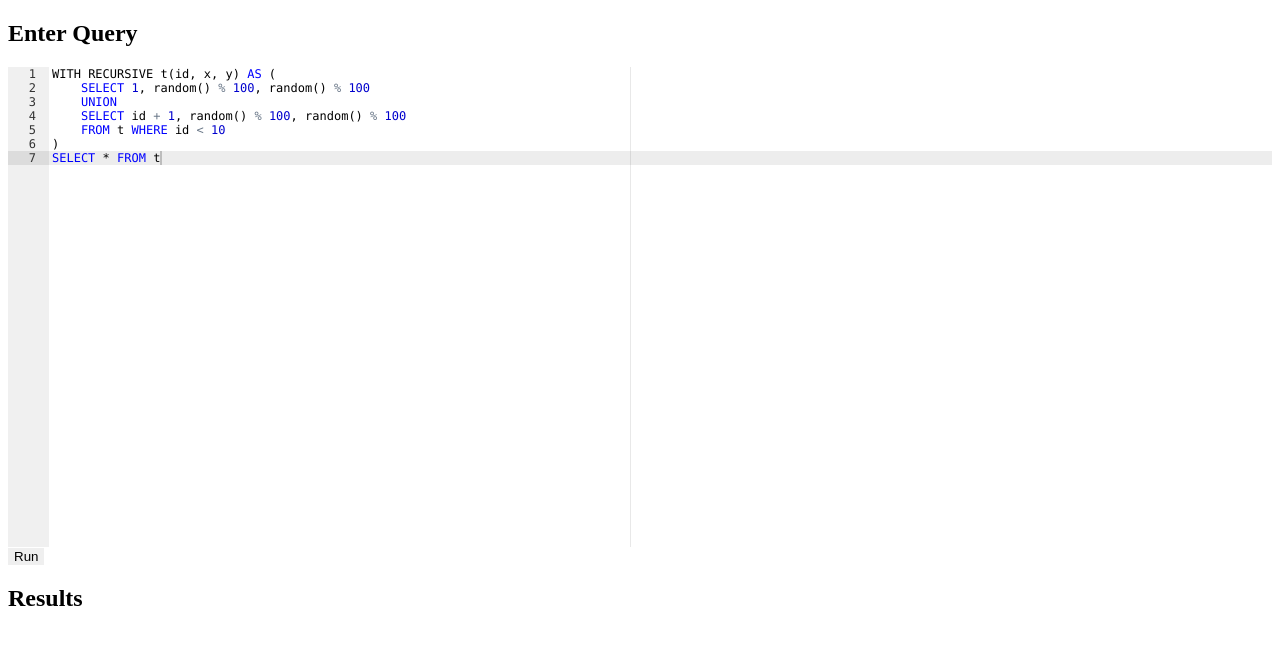
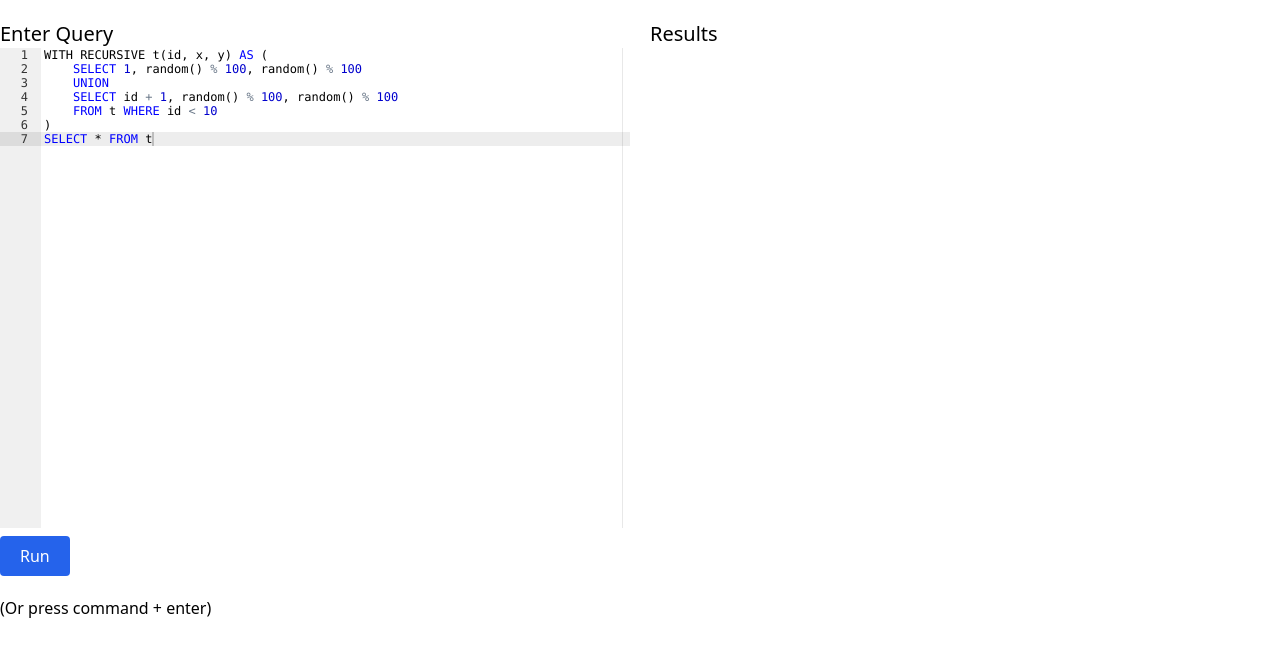
Before and after one commit to zgulde/sqimple, a Flask app: page / in a window 1280 px wide. Shown: the top 657 px of the page. Run offline with Flask 2, Linux system fonts and the light colour scheme.

Commit message:
Update frontend

```diff
--- /dev/null
+++ b/sqimple/static/main.js
@@ -0,0 +1,53 @@
+const hideErrorOutput = () => {
+  errorOutput.classList.add('hidden')
+}
+
+const showError = error => {
+  errorOutput.classList.remove('hidden')
+  errorOutput.innerText = error
+}
+
+const handleResponse = ({result, error}) => {
+  hideErrorOutput()
+  outputTable.innerHTML = result
+
+  if (error) {
+    showError(error)
+  }
+}
+
+const sendQuery = e => {
+  editor.selectAll()
+  const body = editor.getSelectedText().trim()
+  editor.clearSelection()
+  const options = { method: 'POST', body }
+  fetch('/query', options)
+    .then(response => response.json())
+    .then(handleResponse)
+    .catch(e => showError(`${e.name} ${e.message}`))
+}
+
+const submitButton = document.querySelector('#submit')
+const outputTable = document.querySelector('#output')
+const errorOutput = document.querySelector('#error')
+
+submitButton.addEventListener('click', sendQuery)
+
+const editor = ace.edit('editor')
+editor.session.setMode('ace/mode/sql')
+editor.insert(`WITH RECURSIVE t(id, x, y) AS (
+    SELECT 1, random() % 100, random() % 100
+    UNION
+    SELECT id + 1, random() % 100, random() % 100
+    FROM t WHERE id < 10
+)
+SELECT * FROM t`)
+
+editor.commands.addCommand({
+  name: 'sendQuery',
+  bindKey: {win: 'Ctrl-Enter',  mac: 'Command-Enter'},
+  exec: sendQuery,
+  readOnly: true // false if this command should not apply in readOnly mode
+})
+
+window.onbeforeunload = () => true
--- a/sqimple/static/style.css
+++ b/sqimple/static/style.css
@@ -32,6 +32,11 @@ Use a more readable tab size (opinionated).
 2. Prevent adjustments of font size after orientation changes in iOS.
 */
 
+html {
+  line-height: 1.15; /* 1 */
+  -webkit-text-size-adjust: 100%; /* 2 */
+}
+
 /*
 Sections
 ========
@@ -41,9 +46,26 @@ Sections
 Remove the margin in all browsers.
 */
 
+body {
+  margin: 0;
+}
+
 /**
 Improve consistency of default fonts in all browsers. (https://github.com/sindresorhus/modern-normalize/issues/3)
 */
+
+body {
+  font-family:
+		system-ui,
+		-apple-system, /* Firefox supports this but not yet `system-ui` */
+		'Segoe UI',
+		Roboto,
+		Helvetica,
+		Arial,
+		sans-serif,
+		'Apple Color Emoji',
+		'Segoe UI Emoji';
+}
 
 /*
 Grouping content
@@ -91,6 +162,11 @@ Tabular data
 2. Correct table border color inheritance in all Chrome and Safari. (https://bugs.chromium.org/p/chromium/issues/detail?id=935729, https://bugs.webkit.org/show_bug.cgi?id=195016)
 */
 
+table {
+  text-indent: 0; /* 1 */
+  border-color: inherit; /* 2 */
+}
+
 /*
 Forms
 =====
@@ -101,14 +177,34 @@ Forms
 2. Remove the margin in Firefox and Safari.
 */
 
+button,
+input,
+optgroup,
+select,
+textarea {
+  font-family: inherit; /* 1 */
+  font-size: 100%; /* 1 */
+  line-height: 1.15; /* 1 */
+  margin: 0; /* 2 */
+}
+
 /**
 Remove the inheritance of text transform in Edge and Firefox.
 1. Remove the inheritance of text transform in Firefox.
 */
 
+button,
+select { /* 1 */
+  text-transform: none;
+}
+
 /**
 Correct the inability to style clickable types in iOS and Safari.
 */
+
+button {
+  -webkit-appearance: button;
+}
 
 /**
 Remove the inner border and padding in Firefox.
@@ -168,10 +276,48 @@ Add the correct display in Chrome and Safari.
  * Removes the default spacing and border for appropriate elements.
  */
 
+blockquote,
+dl,
+dd,
+h1,
+h2,
+h3,
+h4,
+h5,
+h6,
+hr,
+figure,
+p,
+pre {
+  margin: 0;
+}
+
+button {
+  background-color: transparent;
+  background-image: none;
+}
+
 /**
  * Work around a Firefox/IE bug where the transparent `button` background
  * results in a loss of the default `button` focus styles.
  */
+
+button:focus {
+  outline: 1px dotted;
+  outline: 5px auto -webkit-focus-ring-color;
+}
+
+fieldset {
+  margin: 0;
+  padding: 0;
+}
+
+ol,
+ul {
+  list-style: none;
+  margin: 0;
+  padding: 0;
+}
 
 /**
  * Tailwind custom reset styles
@@ -184,10 +330,20 @@ Add the correct display in Chrome and Safari.
  *    to override it to ensure consistency even when using the default theme.
  */
 
+html {
+  font-family: ui-sans-serif, system-ui, -apple-system, BlinkMacSystemFont, "Segoe UI", Roboto, "Helvetica Neue", Arial, "Noto Sans", sans-serif, "Apple Color Emoji", "Segoe UI Emoji", "Segoe UI Symbol", "Noto Color Emoji"; /* 1 */
+  line-height: 1.5; /* 2 */
+}
+
 /**
  * Inherit font-family and line-height from `html` so users can set them as
  * a class directly on the `html` element.
  */
+
+body {
+  font-family: inherit;
+  line-height: inherit;
+}
 
 /**
  * 1. Prevent padding and border from affecting element width.
@@ -238,10 +398,57 @@ Add the correct display in Chrome and Safari.
  * https://github.com/tailwindcss/tailwindcss/issues/362
  */
 
+img {
+  border-style: solid;
+}
+
+textarea {
+  resize: vertical;
+}
+
+input::-moz-placeholder, textarea::-moz-placeholder {
+  opacity: 1;
+  color: #9ca3af;
+}
+
+input:-ms-input-placeholder, textarea:-ms-input-placeholder {
+  opacity: 1;
+  color: #9ca3af;
+}
+
+input::placeholder,
+textarea::placeholder {
+  opacity: 1;
+  color: #9ca3af;
+}
+
+button {
+  cursor: pointer;
+}
+
+table {
+  border-collapse: collapse;
+}
+
+h1,
+h2,
+h3,
+h4,
+h5,
+h6 {
+  font-size: inherit;
+  font-weight: inherit;
+}
+
 /**
  * Reset links to optimize for opt-in styling instead of
  * opt-out.
  */
+
+a {
+  color: inherit;
+  text-decoration: inherit;
+}
 
 /**
  * Reset form element properties that are easy to forget to
@@ -251,12 +458,29 @@ Add the correct display in Chrome and Safari.
  * normalize.css.
  */
 
+button,
+input,
+optgroup,
+select,
+textarea {
+  padding: 0;
+  line-height: inherit;
+  color: inherit;
+}
+
 /**
  * Use the configured 'mono' font family for elements that
  * are expected to be rendered with a monospace font, falling
  * back to the system monospace stack if there is no configured
  * 'mono' font family.
  */
+
+pre,
+code,
+kbd,
+samp {
+  font-family: ui-monospace, SFMono-Regular, Menlo, Monaco, Consolas, "Liberation Mono", "Courier New", monospace;
+}
 
 /**
  * Make replaced elements `display: block` by default as that's
@@ -266,12 +490,97 @@ Add the correct display in Chrome and Safari.
  * https://github.com/mozdevs/cssremedy/issues/14
  */
 
+img,
+svg,
+video,
+canvas,
+audio,
+iframe,
+embed,
+object {
+  display: block;
+  vertical-align: middle;
+}
+
 /**
  * Constrain images and videos to the parent width and preserve
  * their intrinsic aspect ratio.
  *
  * https://github.com/mozdevs/cssremedy/issues/14
  */
+
+img,
+video {
+  max-width: 100%;
+  height: auto;
+}
+
+.bg-blue-600 {
+  --tw-bg-opacity: 1;
+  background-color: rgba(37, 99, 235, var(--tw-bg-opacity));
+}
+
+.hover\:bg-blue-700:hover {
+  --tw-bg-opacity: 1;
+  background-color: rgba(29, 78, 216, var(--tw-bg-opacity));
+}
+
+.rounded {
+  border-radius: 0.25rem;
+}
+
+.border {
+  border-width: 1px;
+}
+
+.table {
+  display: table;
+}
+
+.grid {
+  display: grid;
+}
+
+.hidden {
+  display: none;
+}
+
+.text-xl {
+  font-size: 1.25rem;
+  line-height: 1.75rem;
+}
+
+.mx-auto {
+  margin-left: auto;
+  margin-right: auto;
+}
+
+.mt-2 {
+  margin-top: 0.5rem;
+}
+
+.mb-5 {
+  margin-bottom: 1.25rem;
+}
+
+.max-w-screen-xl {
+  max-width: 1280px;
+}
+
+.py-2 {
+  padding-top: 0.5rem;
+  padding-bottom: 0.5rem;
+}
+
+.py-5 {
+  padding-top: 1.25rem;
+  padding-bottom: 1.25rem;
+}
+
+.px-5 {
+  padding-left: 1.25rem;
+  padding-right: 1.25rem;
+}
 
 * {
   --tw-shadow: 0 0 #0000;
@@ -284,6 +593,29 @@ Add the correct display in Chrome and Safari.
   --tw-ring-color: rgba(59, 130, 246, 0.5);
   --tw-ring-offset-shadow: 0 0 #0000;
   --tw-ring-shadow: 0 0 #0000;
+}
+
+.table-auto {
+  table-layout: auto;
+}
+
+.text-white {
+  --tw-text-opacity: 1;
+  color: rgba(255, 255, 255, var(--tw-text-opacity));
+}
+
+.text-red-500 {
+  --tw-text-opacity: 1;
+  color: rgba(239, 68, 68, var(--tw-text-opacity));
+}
+
+.gap-x-5 {
+  -moz-column-gap: 1.25rem;
+       column-gap: 1.25rem;
+}
+
+.grid-cols-2 {
+  grid-template-columns: repeat(2, minmax(0, 1fr));
 }
 
 @-webkit-keyframes spin {
--- a/sqimple/templates/index.html
+++ b/sqimple/templates/index.html
@@ -10,10 +10,10 @@
             <h2 class="text-xl">Enter Query</h2>
 
 
-            <div id="query" class="border border-blue-500" style="height: 60vh;"></div>
-            <!-- <textarea id="query" rows="10" class="border w-full font-mono"> -->
+            <div id="editor" style="height: 60vh;"></div>
             <!-- </textarea> -->
             <button class="mb-5 mt-2 rounded bg-blue-600 text-white hover:bg-blue-700 px-5 py-2" id="submit">Run</button>
+            <p>(Or press command + enter)</p>
 
         </div>
 
@@ -24,44 +24,6 @@
         </div>
 
         <script src="ace.js"></script>
-        <script>
-
-            const handleResponse = ({result, error}) => {
-                if (error) {
-                    errorOutput.classList.remove('hidden')
-                    errorOutput.innerText = error
-                } else {
-                    errorOutput.classList.add('hidden')
-                }
-                outputTable.innerHTML = result
-            }
-            const queryTextarea = document.querySelector('#query')
-            const submitButton = document.querySelector('#submit')
-            const outputTable = document.querySelector('#output')
-            const errorOutput = document.querySelector('#error')
-            let response
-
-            submitButton.addEventListener('click', e => {
-                editor.selectAll()
-                const body = editor.getSelectedText().trim()
-                editor.clearSelection()
-                const options = { method: 'POST', body }
-                fetch('/query', options)
-                    .then(response => response.json())
-                    .then(handleResponse)
-            })
-
-const editor = ace.edit('query')
-editor.session.setMode('ace/mode/sql')
-editor.insert(`WITH RECURSIVE t(id, x, y) AS (
-    SELECT 1, random() % 100, random() % 100
-    UNION
-    SELECT id + 1, random() % 100, random() % 100
-    FROM t WHERE id < 10
-)
-SELECT * FROM t`)
-
-
-        </script>
+        <script src="main.js"></script>
     </body>
 </html>
--- a/tailwind.config.js
+++ b/tailwind.config.js
@@ -1,5 +1,5 @@
 module.exports = {
-  purge: ['templates/**/*.html'],
+  purge: ['sqimple/templates/**/*.html'],
   darkMode: false, // or 'media' or 'class'
   theme: {
     extend: {},
```
Also changed, not shown: other parts of sqimple/static/style.css (+65 -0 lines).
